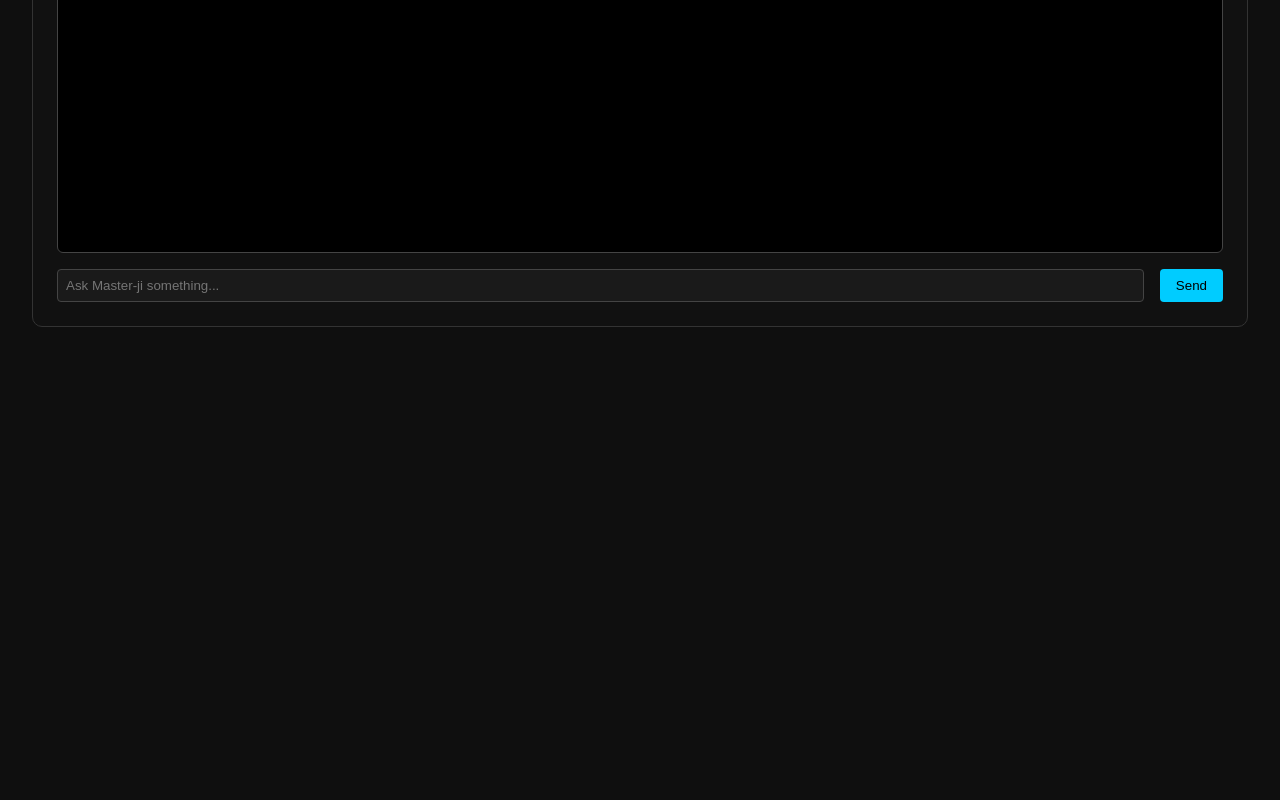
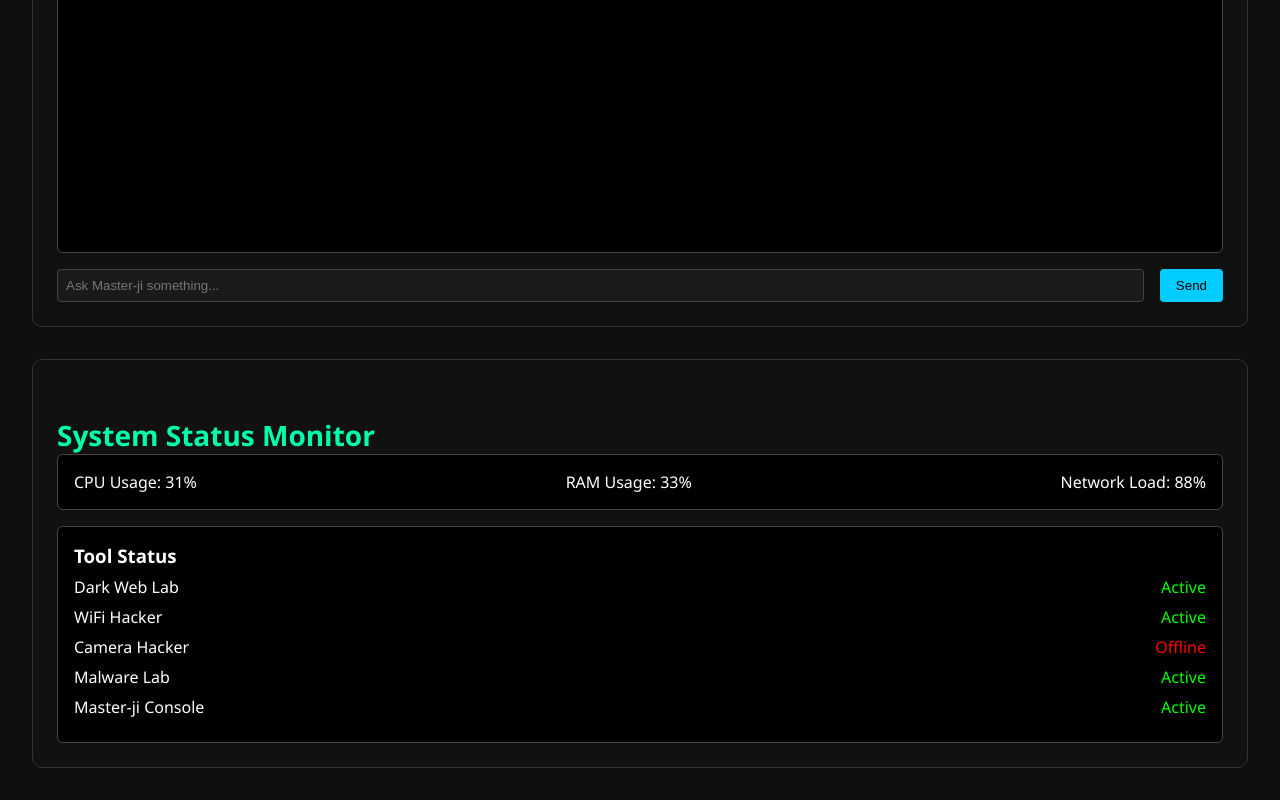
Before and after one commit to rahaman-rony/Black-Daimond-Lab, a React (Vite) app: page / in a window 1280 px wide. Shown: the part 2218-3018 px from the top of the page. Before the commit the page ends 2577 px from the top, so only its background shows below. Built offline with nearby package versions, Linux system fonts and the light colour scheme.

Commit message:
added network system monitor

```diff
--- /dev/null
+++ b/src/components/SystemMonitor.jsx
@@ -0,0 +1,90 @@
+import React, { useState, useEffect } from "react";
+
+const SystemMonitor = () => {
+  const [status, setStatus] = useState({
+    cpu: 14,
+    ram: 62,
+    net: 30,
+    tools: {
+      darkWeb: true,
+      wifi: true,
+      camera: false,
+      malware: true,
+      masterji: true
+    }
+  });
+
+  // Simulation loop
+  useEffect(() => {
+    const interval = setInterval(() => {
+      setStatus(prev => ({
+        ...prev,
+        cpu: Math.floor(Math.random() * 50 + 10),
+        ram: Math.floor(Math.random() * 80 + 10),
+        net: Math.floor(Math.random() * 100),
+      }));
+    }, 3000);
+    return () => clearInterval(interval);
+  }, []);
+
+  const toolStatus = (tool, active) => (
+    <div style={styles.tool}>
+      <span>{tool}</span>
+      <span style={{ color: active ? "#0f0" : "#f00" }}>
+        {active ? "Active" : "Offline"}
+      </span>
+    </div>
+  );
+
+  return (
+    <div style={styles.container}>
+      <h2>System Status Monitor</h2>
+      <div style={styles.stats}>
+        <div>CPU Usage: {status.cpu}%</div>
+        <div>RAM Usage: {status.ram}%</div>
+        <div>Network Load: {status.net}%</div>
+      </div>
+      <div style={styles.toolSection}>
+        <h3>Tool Status</h3>
+        {toolStatus("Dark Web Lab", status.tools.darkWeb)}
+        {toolStatus("WiFi Hacker", status.tools.wifi)}
+        {toolStatus("Camera Hacker", status.tools.camera)}
+        {toolStatus("Malware Lab", status.tools.malware)}
+        {toolStatus("Master-ji Console", status.tools.masterji)}
+      </div>
+    </div>
+  );
+};
+
+const styles = {
+  container: {
+    backgroundColor: "#111",
+    color: "#fff",
+    padding: "1.5rem",
+    border: "1px solid #333",
+    borderRadius: "10px",
+    marginTop: "2rem"
+  },
+  stats: {
+    display: "flex",
+    justifyContent: "space-between",
+    marginBottom: "1rem",
+    padding: "1rem",
+    backgroundColor: "#000",
+    borderRadius: "6px",
+    border: "1px solid #444"
+  },
+  toolSection: {
+    backgroundColor: "#000",
+    padding: "1rem",
+    borderRadius: "6px",
+    border: "1px solid #444"
+  },
+  tool: {
+    display: "flex",
+    justifyContent: "space-between",
+    margin: "0.5rem 0"
+  }
+};
+
+export default SystemMonitor;
--- a/src/pages/Home.jsx
+++ b/src/pages/Home.jsx
@@ -5,6 +5,7 @@ import DarkWebLab from "../components/DarkWebLab";
 import CameraTool from "../components/CameraTool";
 import MalwareLab from "../components/MalwareLab";
 import MasterJiConsole from "../components/MasterJiConsole";
+import SystemMonitor from "../components/SystemMonitor";
 
 function Home() {
   return (
@@ -46,6 +47,10 @@ function Home() {
           <MasterJiConsole />
         </div>
 
+        <div id="monitor">
+          <SystemMonitor />
+        </div>
+
       </div>
     </div>
   );
```
